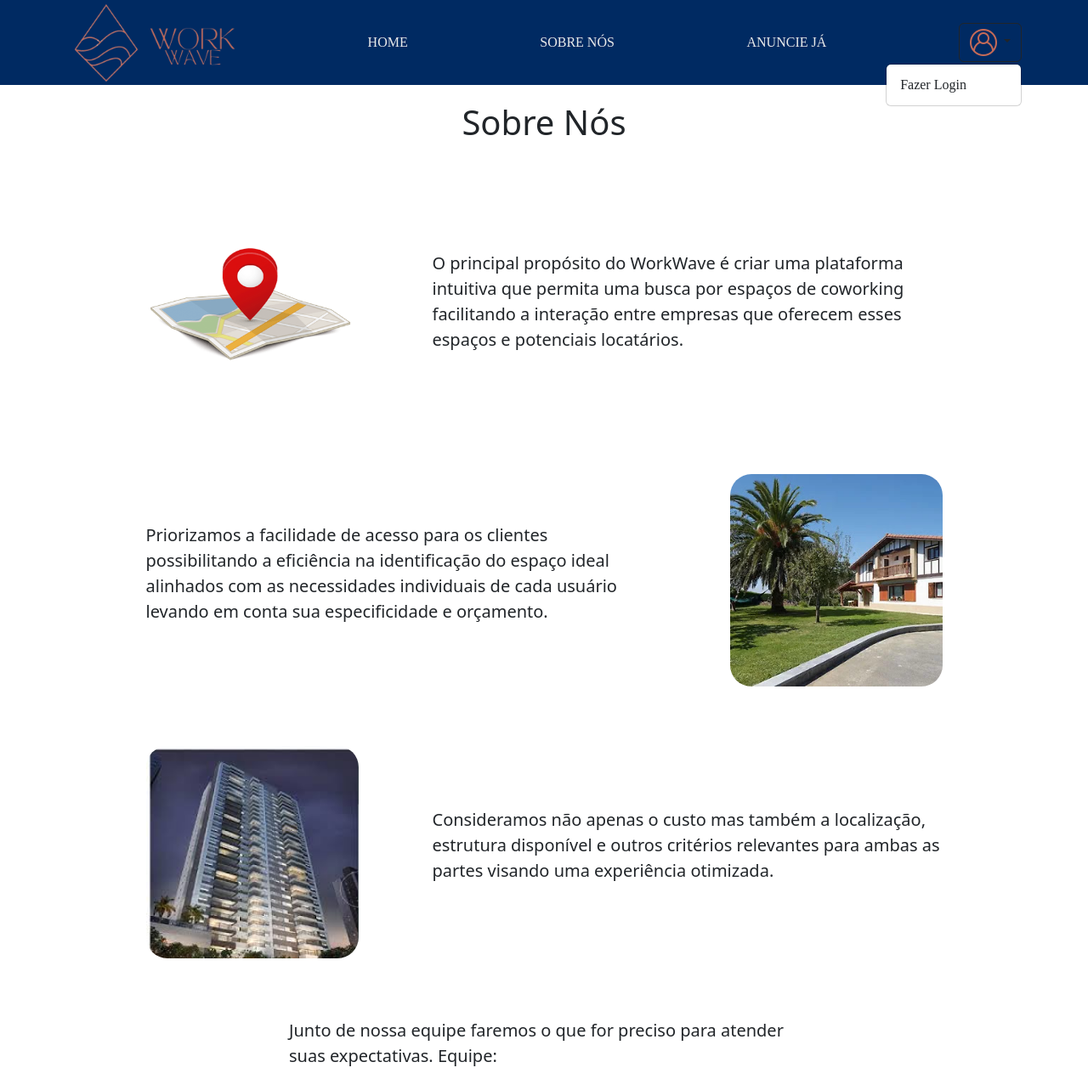
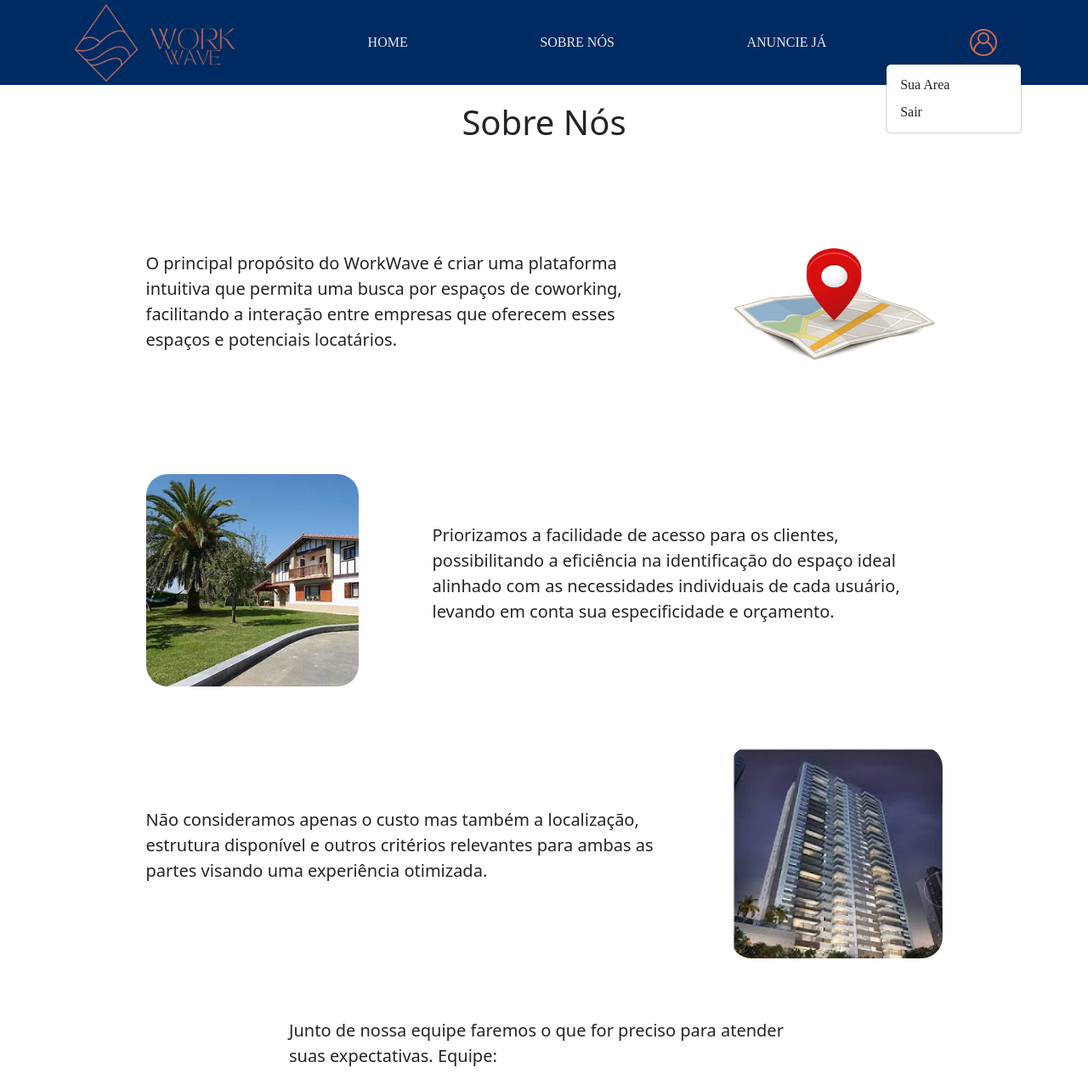
Before and after one commit to Arthur-Ferreira-Fernades/TccEtec, a PHP site: page /SobreNos.php in a window 1280 px wide, after a click that opens the changed part. Shown: the top 1270 px of the page at 85% size. Run offline with PHP 8.4, Linux system fonts and the light colour scheme; the visitor is signed in with stand-in values (Sample User, id 1).

Commit message:
Update 5.3
Correção de alguns erros ortograficos

```diff
--- a/AreaProprietario.php
+++ b/AreaProprietario.php
@@ -65,13 +65,13 @@
             <a href="SeusAnuncios.php" class = "link">
                 <div class="cardInfo">
                     <img src="img/informacao-pessoal.png" alt="" width = "150px">
-                    <p>Aqui voce ver seus anuncios</p>
+                    <p>Aqui você ver seus anúncios.</p>
                 </div>
             </a>
             <a href="DadosUsuario.php" class = "link">
                 <div class="cardLogin">
                     <img src="img/login-de-usuario.png" alt="" width = "150px">
-                    <p>Aqui voce pode alterar e revisar suas informações pessoais</p>
+                    <p>Aqui você pode alterar e revisar suas informações pessoais.</p>
                 </div>
             </a>
         </div>
--- a/AreaUsuario.php
+++ b/AreaUsuario.php
@@ -65,7 +65,7 @@
             <a href="DadosUsuario.php" class = "link">
                 <div class="cardLogin">
                     <img src="img/login-de-usuario.png" alt="" width = "150px">
-                    <p>Aqui voce pode alterar e revisar suas informações pessoais</p>
+                    <p>Aqui você pode alterar e revisar suas informações pessoais.</p>
                 </div>
             </a>
         </div>
--- a/EditarAnuncio.php
+++ b/EditarAnuncio.php
@@ -97,7 +97,7 @@
             <div class="mb-3">
                 <div class="mb-3">
                     <label for="novo_preco" class="form-label">Novo Preço:</label>
-                    <input type="number" class="form-control" id="novo_preco" name="novo_preco">
+                    <input type="number" class="form-control" id="novo_preco" name="novo_preco" step="any">
                 </div>
                 <div class="mb-3">
                     <label for="nova_capacidade" class="form-label">Nova Capacidade:</label>
--- a/SobreNos.php
+++ b/SobreNos.php
@@ -1,3 +1,6 @@
+<?php
+    session_start();
+?>
 <!DOCTYPE html>
 <html lang="en">
 <head>
@@ -6,8 +9,7 @@
     <link href="https://cdn.jsdelivr.net/npm/bootstrap@5.3.3/dist/css/bootstrap.min.css" rel="stylesheet" integrity="sha384-QWTKZyjpPEjISv5WaRU9OFeRpok6YctnYmDr5pNlyT2bRjXh0JMhjY6hW+ALEwIH" crossorigin="anonymous">
     <link rel="stylesheet" href="css/Style.css">
     <link rel="stylesheet" href="css/SobreNos.css">
-    <title>Sobre os</title>
-
+    <title>Sobre Nós</title>
 
 </head>
 <body>
@@ -18,8 +20,7 @@
     </div>
     <a href="index.php" class="underline">HOME</a>
     <a href="SobreNos.php" class="underline">SOBRE NÓS</a>
-        <a href="#" class="underline">ANUNCIE JÁ</a>
-
+    <a href="AnuncieJa.php" class="underline">ANUNCIE JÁ</a>
     <?php
     if (!isset($_SESSION['usuario_validado']) || $_SESSION['usuario_validado'] == false) {
     ?>
@@ -38,35 +39,49 @@
             <a class="btn dropdown-toggle" href="#" role="button" data-bs-toggle="dropdown" aria-expanded="false">
                 <img src="img/user-logo.png" alt="">
             </a>
+            <?php
+            if ($_SESSION['ProprietarioLocador'] == 'Proprietario') {
+            ?>
             <ul class="dropdown-menu">
-                    <li><a class="dropdown-item" href="#">Sua Área</a></li>
+                <li><a class="dropdown-item" href="AreaProprietario.php">Sua Area</a></li>
                 <li><a class="dropdown-item" href="LogOff.php">Sair</a></li>
             </ul>
+            <?php
+            } else {
+            ?>
+            <ul class="dropdown-menu">
+                <li><a class="dropdown-item" href="AreaUsuario.php">Sua Area</a></li>
+                <li><a class="dropdown-item" href="LogOff.php">Sair</a></li>
+            </ul>
+            <?php
+            };
+            ?>
         </div>
     <?php
     };
     ?>
-
 </header>
     <div class="conteudo">
         <h1>Sobre Nós   </h1>
         <div class="sessao">
+            <p>O principal propósito do WorkWave é criar uma plataforma intuitiva que permita uma busca por espaços de coworking, facilitando a interação entre empresas que oferecem esses espaços e potenciais locatários.</p>
             <img src="img/SobreN1.png" alt="Mapa de alguns dos nossos espaços" width="250px" height="250px" class = "Imagem">
-            <p>O principal propósito do WorkWave é criar uma plataforma intuitiva que permita uma busca por espaços de coworking facilitando a interação entre empresas que oferecem esses espaços e potenciais locatários.</p>
         </div>
         <div class="sessao">
+
+            <img src="img/SobreN2.jpg" alt="Imagem 2" width="250px" height="250px" class = "Imagem">
             <p>
-                Priorizamos a facilidade de acesso para os clientes possibilitando a eficiência na identificação do espaço
-                ideal alinhados com as necessidades individuais de cada usuário levando em conta sua especificidade e orçamento.
+                Priorizamos a facilidade de acesso para os clientes, possibilitando a eficiência na identificação do espaço
+                ideal alinhado com as necessidades individuais de cada usuário, levando em conta sua especificidade e orçamento.
             </p>
-            <img src="img/SobreN2.jpg" alt="Imagem 2" width="250px" height="250px" class = "Imagem">
         </div>
         <div class="sessao">
-            <img src="img/SobreN3.jpg" alt="Imagem 3" width="250px" height="250px" class = "Imagem">
+
             <p>
-                Consideramos não apenas o custo mas também a localização, estrutura disponível
+                Não consideramos apenas o custo mas também a localização, estrutura disponível
                 e outros critérios relevantes para ambas as partes visando uma experiência otimizada.
             </p>
+            <img src="img/SobreN3.jpg" alt="Imagem 3" width="250px" height="250px" class = "Imagem">
         </div>
         <div class="sessao2">
             <p>
```
Lines whose indentation alone changed are shown as unchanged.
